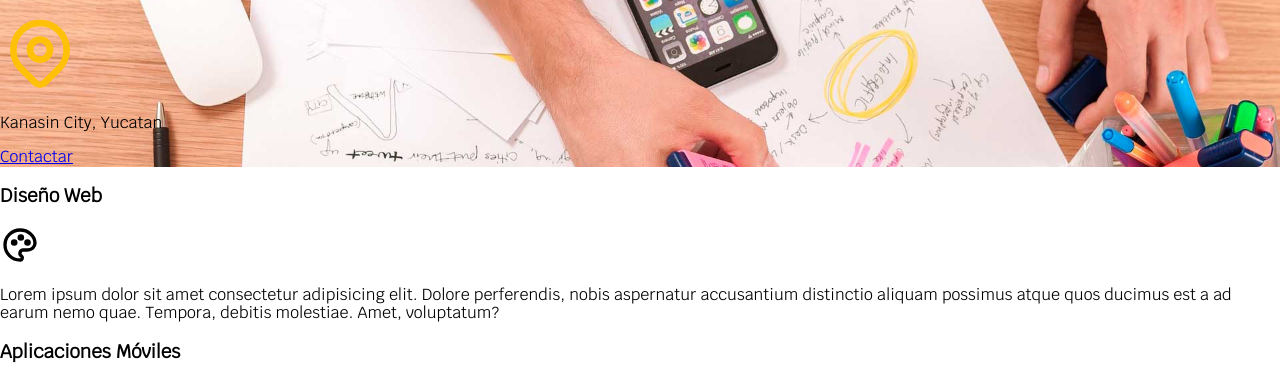
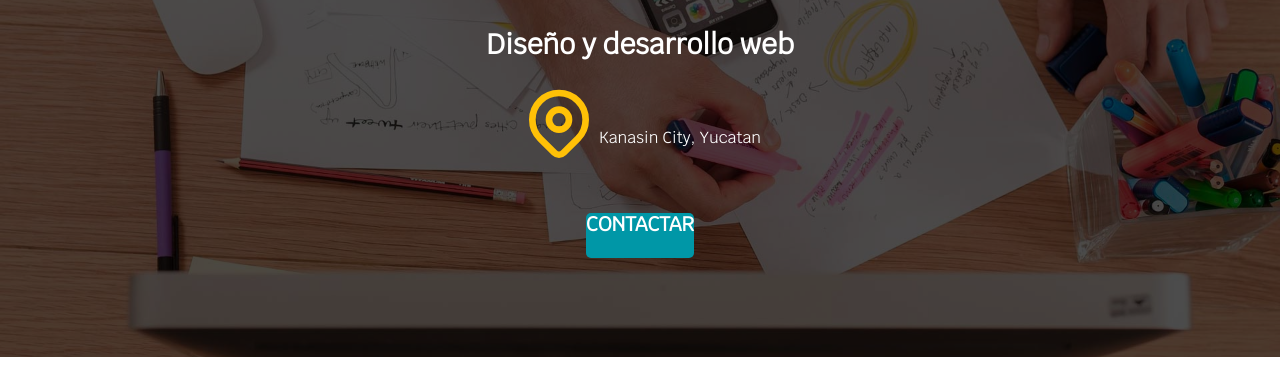
Before and after one commit to EmanuelBasto/septimo-semestre, a plain HTML site: page Developer_Page_7SA/index.html in a window 1280 px wide. Shown: the part 231-603 px from the top of the page. Drawn offline with Linux system fonts and the light colour scheme.

Commit message:
Hero Section finish

```diff
--- a/Developer_Page_7SA/css/styles.css
+++ b/Developer_Page_7SA/css/styles.css
@@ -11,7 +11,31 @@
 html{
     font-size: 62.5%;
     font-family: Krub,Arial, Helvetica, sans-serif;
+    /*Ajuste para modelo de caja "model box"*/
+    box-sizing: border-box;
 }
+
+* *::before. *::after{
+    /*hack para los modelos de caja*/
+    box-sizing: inherit;
+}
+
+/*Tipografía*/
+
+h1{
+    font-size: 3.8rem;
+}
+h2{
+ font-size: 2.8rem;
+}
+h3{
+    font-size: 1.8rem;
+}
+
+h1,h2,h3{
+    text-align: center ;
+}
+
 body{
     /*16 px es el estandar para un navegador web*/
     font-size: 16px;
@@ -67,4 +91,56 @@ body{
     background-repeat: no-repeat;
     /*cover cubre la imagen con todo el tamaño posible*/
     background-size: cover;
+    height: 450px; /*altura del elemento*/
+    position: relative; /*manipular la posición,el padre siembr
+    debe ser relativo*/
 }
+
+.contenido-hero{
+    /*el hijo siempre debe ser absoluto*/
+    position: absolute;
+    background-color: rgba(0, 0, 0, .7); /*red,gree,blue,alpha(opacidad)*/
+    width: 100%;
+    height: 100%;
+    /*Alinear vertical y horizontalmente*/
+    display: flex;
+    flex-direction: column;
+    align-items: center;
+    justify-content: center;
+}
+.contenido-hero p,h2{
+    color: var(--blanco);
+}
+.ubicacion{
+    display: flex;
+    align-items: flex-end;
+}
+
+.boton{
+    /*color del texto y el fondo*/
+    background-color: var(--secuandario);
+    color: var(--blanco);
+    padding: 1rem,3rem;
+    margin-top: 5rem;
+    font-size: 2rem;
+    /*subrayado*/
+    text-decoration: none;
+    /*texto mayuscula*/
+    text-transform: uppercase;
+    /*texto negrita*/
+    font-weight: bold;
+    /*borde redondeado*/
+    border-radius: .5rem;
+    width: 90%;
+    height: 10%;
+    text-align: center;
+}
+
+
+/*cuando se haga responsive el boton queda grande*/
+@media (min-width: 768px) {
+    .boton{
+        width: auto;
+    }
+
+ }
--- a/Developer_Page_7SA/index.html
+++ b/Developer_Page_7SA/index.html
@@ -29,10 +29,12 @@
 
     <section class="hero">
     <div class="contenido-hero">
-        <h2 class="titulo">Diseño y desarrollo web</h2>
-        <svg  xmlns="http://www.w3.org/2000/svg"  width="80"  height="80"  viewBox="0 0 24 24"  fill="none"  stroke="#ffc107"  stroke-width="2"  stroke-linecap="round"  stroke-linejoin="round"  class="icon icon-tabler icons-tabler-outline icon-tabler-map-pin"><path stroke="none" d="M0 0h24v24H0z" fill="none"/><path d="M9 11a3 3 0 1 0 6 0a3 3 0 0 0 -6 0" /><path d="M17.657 16.657l-4.243 4.243a2 2 0 0 1 -2.827 0l-4.244 -4.243a8 8 0 1 1 11.314 0z" /></svg>
-        <p>Kanasin City, Yucatan</p>
-        <a href="#">Contactar</a>
+        <h2 >Diseño y desarrollo web</h2>
+        <div class="ubicacion">
+            <svg  xmlns="http://www.w3.org/2000/svg"  width="80"  height="80"  viewBox="0 0 24 24"  fill="none"  stroke="#ffc107"  stroke-width="2"  stroke-linecap="round"  stroke-linejoin="round"  class="icon icon-tabler icons-tabler-outline icon-tabler-map-pin"><path stroke="none" d="M0 0h24v24H0z" fill="none"/><path d="M9 11a3 3 0 1 0 6 0a3 3 0 0 0 -6 0" /><path d="M17.657 16.657l-4.243 4.243a2 2 0 0 1 -2.827 0l-4.244 -4.243a8 8 0 1 1 11.314 0z" /></svg>
+            <p>Kanasin City, Yucatan</p>
+        </div>
+        <a class="boton" href="#">Contactar</a>
 
     </div>
     </section>
```
